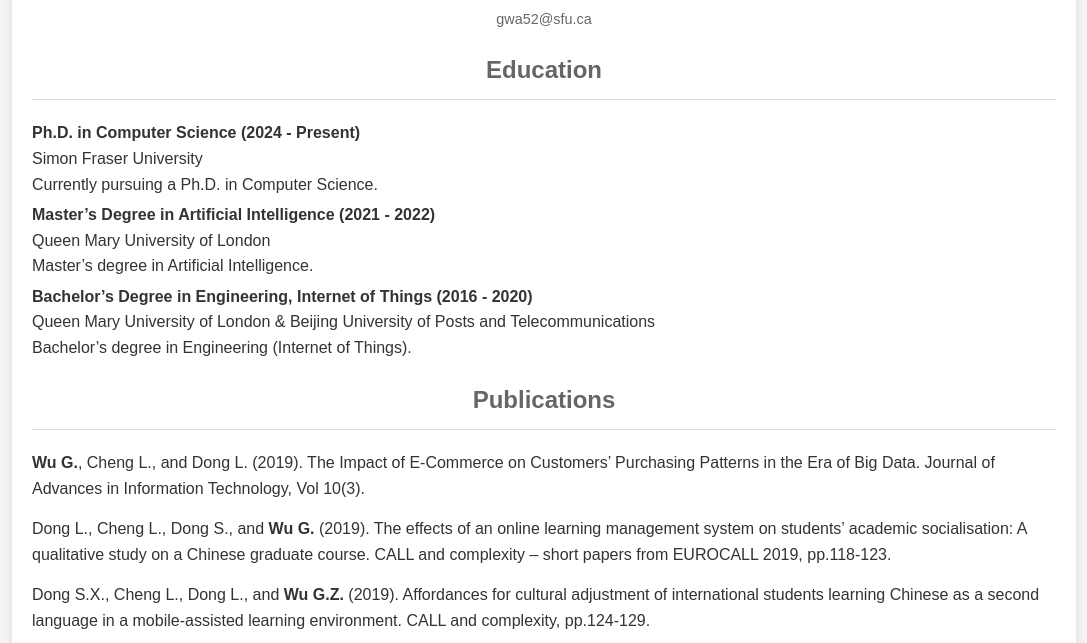
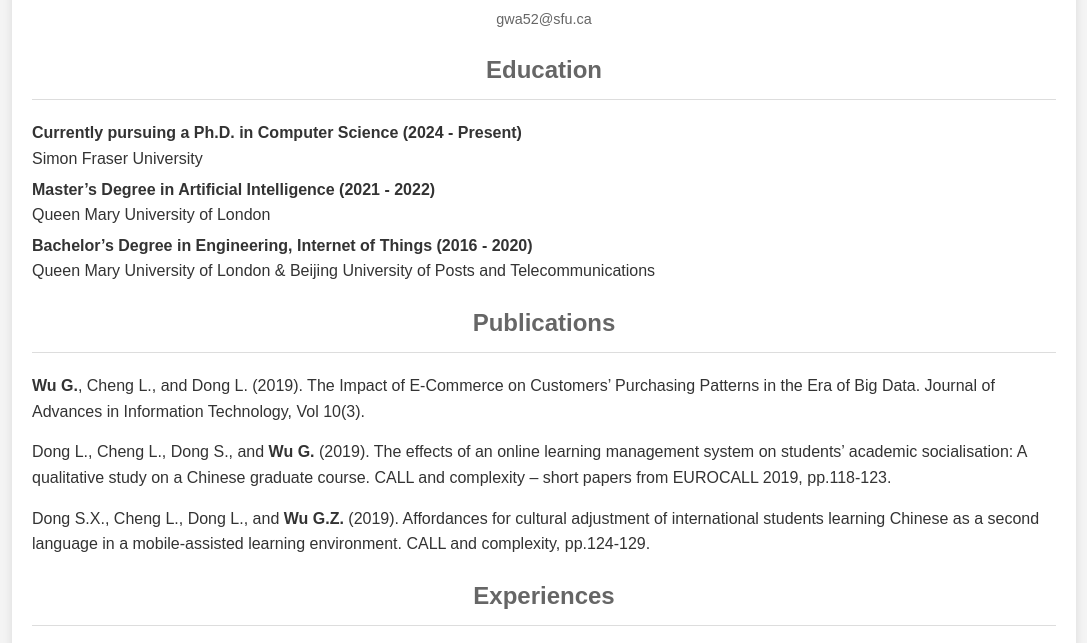
Before and after one commit to wgzh111/wgzh111.github.io, a plain HTML site: page index.html in a window 1280 px wide. Shown: the part 126-769 px from the top of the page, without its empty margins (96-1183 px from the left). Drawn offline with Linux system fonts and the light colour scheme.

Commit message:
Update index.html

```diff
--- a/index.html
+++ b/index.html
@@ -53,17 +53,14 @@
         <div class="section">
             <h2>Education</h2>
             <!-- 以下年份仅供示例，请根据实际情况进行修改 -->
-            <p><strong>Ph.D. in Computer Science (2024 - Present)</strong><br>
+            <p><strong>Currently pursuing a Ph.D. in Computer Science (2024 - Present)</strong><br>
                Simon Fraser University<br>
-               Currently pursuing a Ph.D. in Computer Science.
             </p>
             <p><strong>Master’s Degree in Artificial Intelligence (2021 - 2022)</strong><br>
                Queen Mary University of London<br>
-               Master’s degree in Artificial Intelligence.
             </p>
             <p><strong>Bachelor’s Degree in Engineering, Internet of Things (2016 - 2020)</strong><br>
                Queen Mary University of London &amp; Beijing University of Posts and Telecommunications<br>
-               Bachelor’s degree in Engineering (Internet of Things).
             </p>
         </div>
 
```
